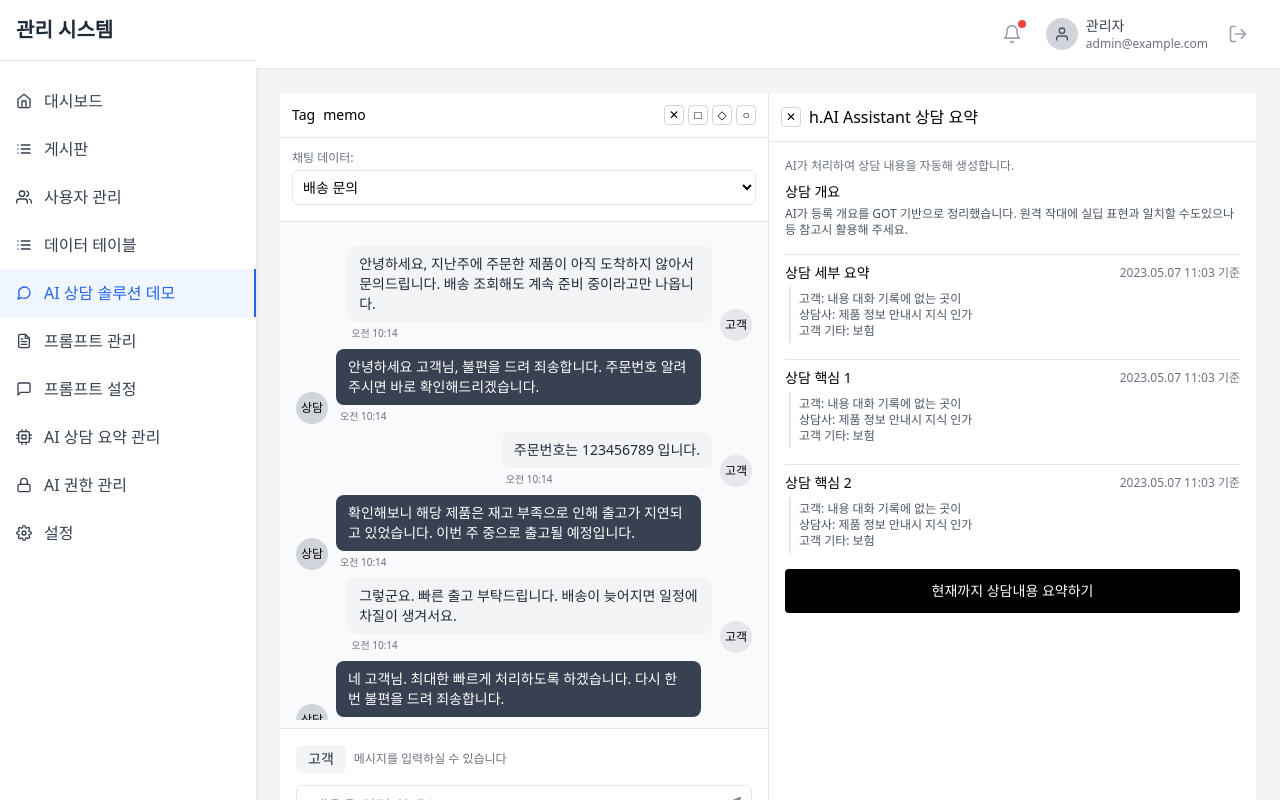
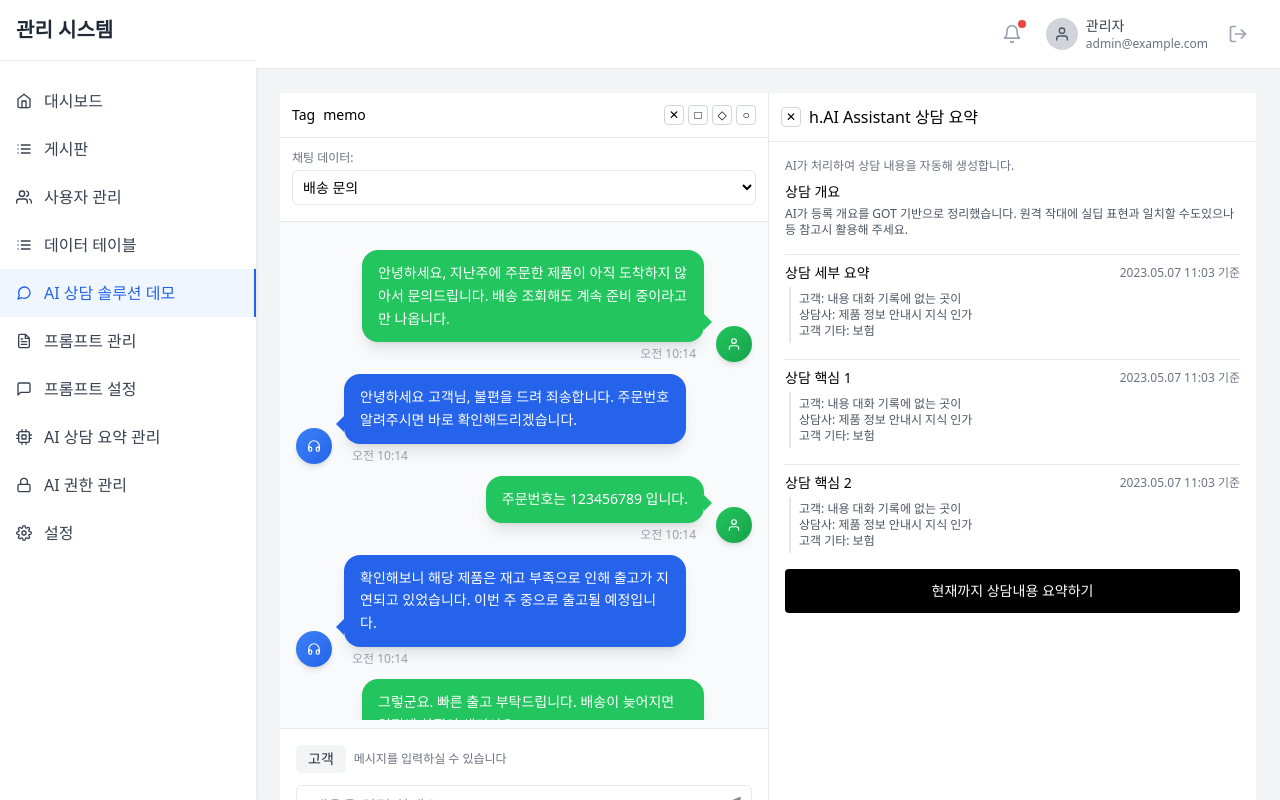
Before and after one commit to happytalkrz/demo-front, a React (Vite) app: page /ai-chat-demo in a window 1280 px wide. Built offline with nearby package versions, Linux system fonts and the light colour scheme.

Commit message:
[#16] Phase 1: ChatBubble 스타일 개선

```diff
--- a/src/components/chat/ChatBubble.tsx
+++ b/src/components/chat/ChatBubble.tsx
@@ -1,4 +1,5 @@
 import { ChatMessage } from '../../types/chat';
+import { FiUser, FiHeadphones } from 'react-icons/fi';
 
 interface ChatBubbleProps {
   message: ChatMessage;
@@ -9,29 +10,45 @@ const ChatBubble = ({ message, time = '오전 10:14' }: ChatBubbleProps) => {
   const isCustomer = message.role === 'customer';
 
   return (
-    <div className={`flex ${isCustomer ? 'justify-end' : 'justify-start'} my-2 items-end`}>
+    <div className={`flex ${isCustomer ? 'justify-end' : 'justify-start'} my-3 items-end`}>
       {!isCustomer && (
-        <div className="w-8 h-8 rounded-full bg-gray-300 mr-2 flex-shrink-0 flex items-center justify-center text-xs">
-          상담
+        <div className="w-9 h-9 rounded-full bg-gradient-to-br from-blue-500 to-blue-600 mr-3 flex-shrink-0 flex items-center justify-center shadow-md">
+          <FiHeadphones className="text-white text-sm" />
         </div>
       )}
 
-      <div className="flex flex-col max-w-[80%]">
-        <div
-          className={`rounded-lg px-3 py-2 break-words ${
-            isCustomer
-              ? 'bg-gray-100 text-gray-800'
-              : 'bg-gray-700 text-white'
-          }`}
-        >
-          <p className="text-sm whitespace-pre-wrap">{message.message}</p>
+      <div className="flex flex-col max-w-[75%] relative">
+        {/* 말꼬리 */}
+        <div className={`relative ${isCustomer ? 'ml-auto' : 'mr-auto'}`}>
+          {/* 상담사 말꼬리 (왼쪽) */}
+          {!isCustomer && (
+            <div className="absolute -left-2 bottom-3 w-0 h-0 border-r-8 border-r-blue-600 border-t-8 border-t-transparent border-b-8 border-b-transparent"></div>
+          )}
+
+          {/* 고객 말꼬리 (오른쪽) */}
+          {isCustomer && (
+            <div className="absolute -right-2 bottom-3 w-0 h-0 border-l-8 border-l-green-500 border-t-8 border-t-transparent border-b-8 border-b-transparent"></div>
+          )}
+
+          <div
+            className={`rounded-2xl px-4 py-3 break-words shadow-lg ${
+              isCustomer
+                ? 'bg-green-500 text-white'
+                : 'bg-blue-600 text-white'
+            }`}
+          >
+            <p className="text-sm whitespace-pre-wrap leading-relaxed">{message.message}</p>
+          </div>
         </div>
-        <span className="text-[10px] text-gray-500 mt-1 ml-1">{time}</span>
+
+        <div className={`flex items-center mt-1 ${isCustomer ? 'justify-end mr-2' : 'justify-start ml-2'}`}>
+          <span className="text-xs text-gray-400 font-medium">{time}</span>
+        </div>
       </div>
 
       {isCustomer && (
-        <div className="w-8 h-8 rounded-full bg-gray-200 ml-2 flex-shrink-0 flex items-center justify-center text-xs">
-          고객
+        <div className="w-9 h-9 rounded-full bg-gradient-to-br from-green-500 to-green-600 ml-3 flex-shrink-0 flex items-center justify-center shadow-md">
+          <FiUser className="text-white text-sm" />
         </div>
       )}
     </div>
```
